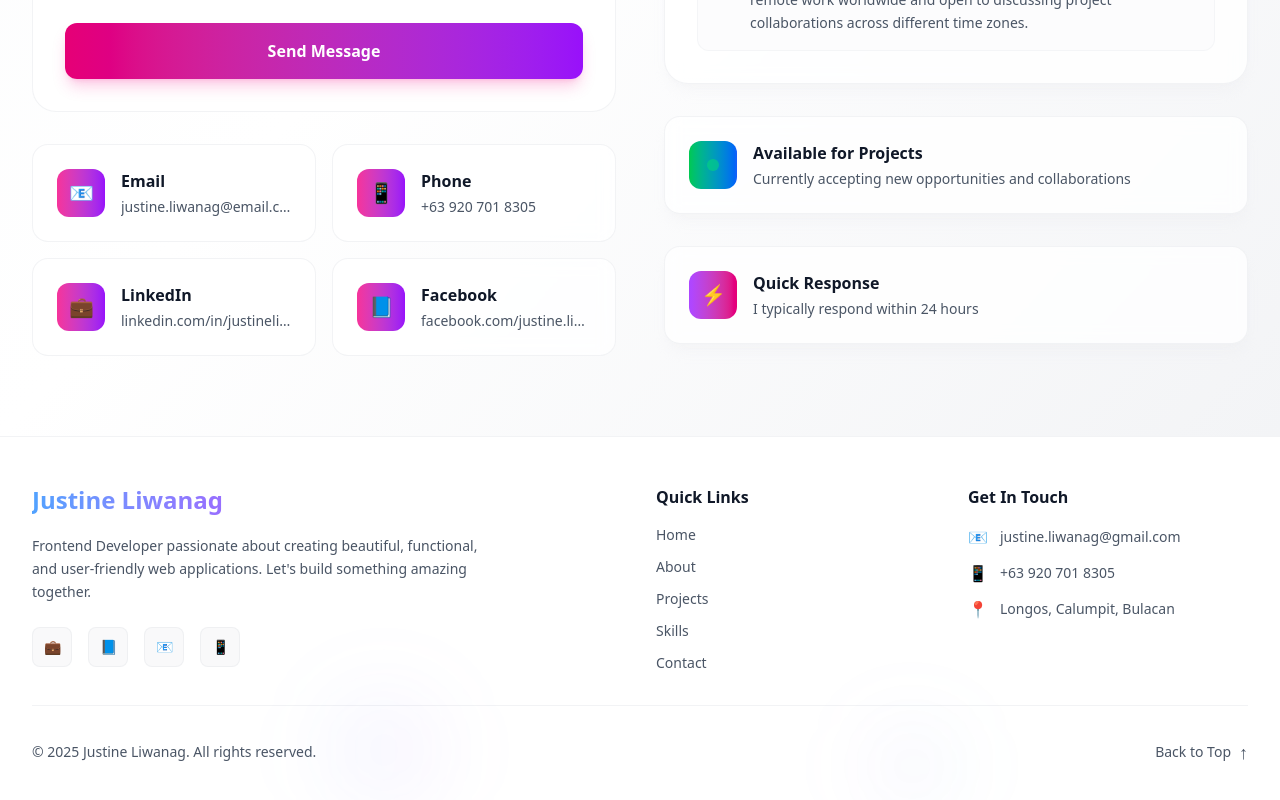
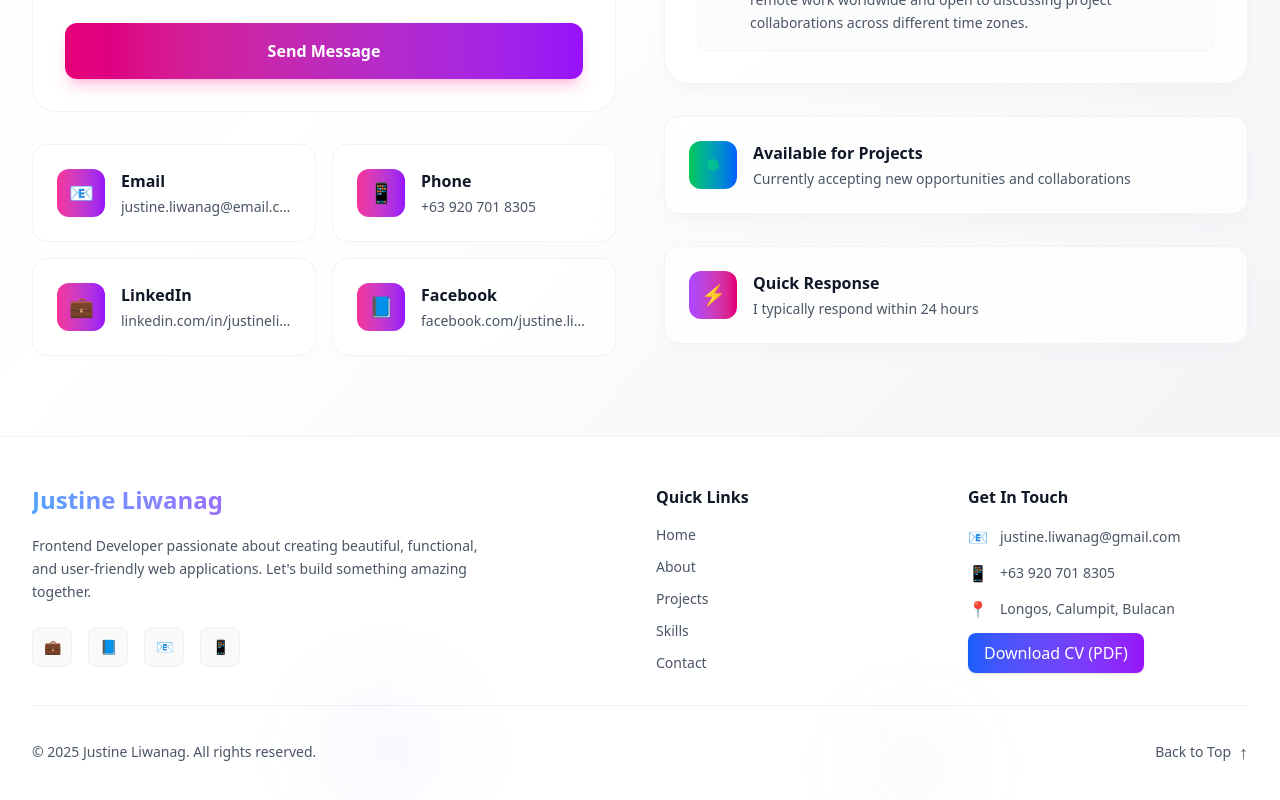
Before and after one commit to LiwanagJustine/my-portfolio-app, a Next.js app: page / in a window 1280 px wide. Shown: the part 6784-7584 px from the top of the page. Built offline with nearby package versions, Linux system fonts and the light colour scheme.

Commit message:
add CV documents to download

```diff
--- a/src/components/Footer.tsx
+++ b/src/components/Footer.tsx
@@ -127,6 +127,16 @@ export default function Footer() {
                                     <span className={`text-sm transition-colors duration-300 ${theme === 'dark' ? 'text-slate-400' : 'text-gray-600'
                                         }`}>Longos, Calumpit, Bulacan</span>
                                 </div>
+                                <div className="flex items-center space-x-3">
+                                    <a
+                                        href="/docs/Justine-Liwanag-CV.pdf"
+                                        download
+                                        className="cursor-pointer px-4 py-2 bg-gradient-to-r from-blue-600 to-purple-600 text-white rounded-lg font-medium shadow hover:scale-105 transition"
+                                    >
+                                        Download CV (PDF)
+                                    </a>
+                                </div>
+
                             </div>
                         </div>
                     </div>
```
Also changed, not shown: 1 other file (tests, documents, lock files or other folders).
